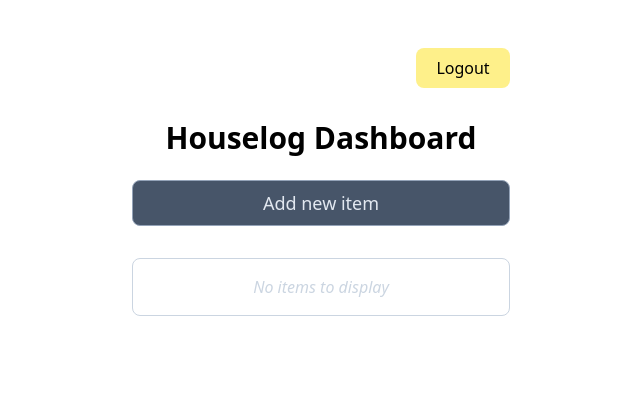
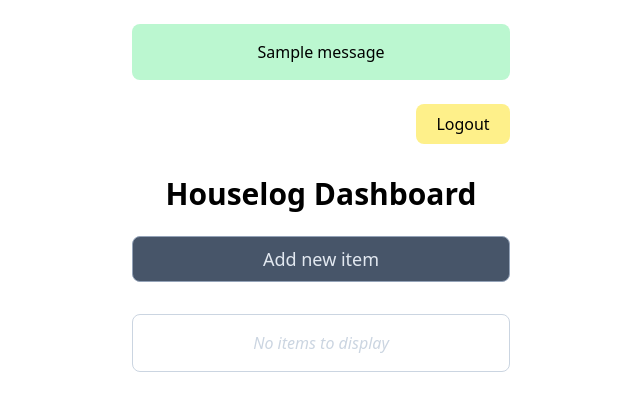
Before and after one commit to akliang/houselog, a Django app: page / in a window 1280 px wide. Shown: the top 411 px of the page, without its empty margins (319-959 px from the left). Run offline with Django 4.2, Linux system fonts and the light colour scheme; a user stored in the database is signed in; tables that the repository leaves empty hold one stand-in row (values such as "Sample post"); one stand-in notice (Sample message) is shown; data that the repository does not hold is empty; some libraries are stand-ins or nearby versions.

Commit message:
added messages

```diff
--- a/houselog/templates/houselog/base.html
+++ b/houselog/templates/houselog/base.html
@@ -9,6 +9,19 @@
     <body>
 
         <div class="w-screen md:w-1/3 h-full mx-auto p-6">
+            {% if messages %}
+                {% for message in messages %}
+                    <div class="p-4 rounded-lg text-center
+                    {% if message.level == DEFAULT_MESSAGE_LEVELS.INFO %} bg-slate-200{% endif %}
+                    {% if message.level == DEFAULT_MESSAGE_LEVELS.SUCCESS %} bg-green-200{% endif %}
+                    {% if message.level == DEFAULT_MESSAGE_LEVELS.WARNING %} bg-yellow-200{% endif %}
+                    {% if message.level == DEFAULT_MESSAGE_LEVELS.ERROR %} bg-red-200{% endif %}
+                    ">
+                        {{ message}}
+                    </div>
+                {% endfor %}
+            {% endif %}
+
             {% block body %}{% endblock %}
         </div>
 
--- a/houselog/views.py
+++ b/houselog/views.py
@@ -8,6 +8,7 @@ from django.contrib.auth import authenticate, login
 from django.contrib.auth.mixins import LoginRequiredMixin
 from datetime import date
 from django.http import HttpResponse, HttpResponseBadRequest
+from django.contrib import messages
 
 class LoginView(TemplateView):
      template_name = 'houselog/login.html'
@@ -26,7 +27,7 @@ class LoginView(TemplateView):
                login(request, user)
                return redirect('dashboard')
           else:
-               print("Login failed")
+               messages.add_message(request, messages.WARNING, "Incorrect username or password.")
                return redirect('login')
 
 class DashboardListView(LoginRequiredMixin, ListView):
@@ -55,8 +56,8 @@ class AddItemView(LoginRequiredMixin, View):
                profile.save()
                return redirect('dashboard')
           else:
-               # TODO
-               pass
+               messages.add_message(request, messages.WARNING, "Error when adding item.")
+               return redirect('dashboard')
 
 class DeleteItemView(LoginRequiredMixin, View):
      def post(self, request, *args, **kwargs):
@@ -66,8 +67,8 @@ class DeleteItemView(LoginRequiredMixin, View):
                entry.delete()
                return redirect('dashboard')
           else:
-               # TODO
-               pass
+               messages.add_message(request, messages.WARNING, "Error deleting item.")
+               return redirect('dashboard')
 
 class DoneItemView(LoginRequiredMixin, View):
      def post(self, request, *args, **kwargs):
@@ -78,8 +79,8 @@ class DoneItemView(LoginRequiredMixin, View):
                entry.save()
                return redirect('dashboard')
           else:
-               # TODO
-               pass
+               messages.add_message(request, messages.WARNING, "Error updating item.")
+               return redirect('dashboard')
 
 class UpdateItemView(LoginRequiredMixin, View):
      def post(self, request, *args, **kwargs):
```
